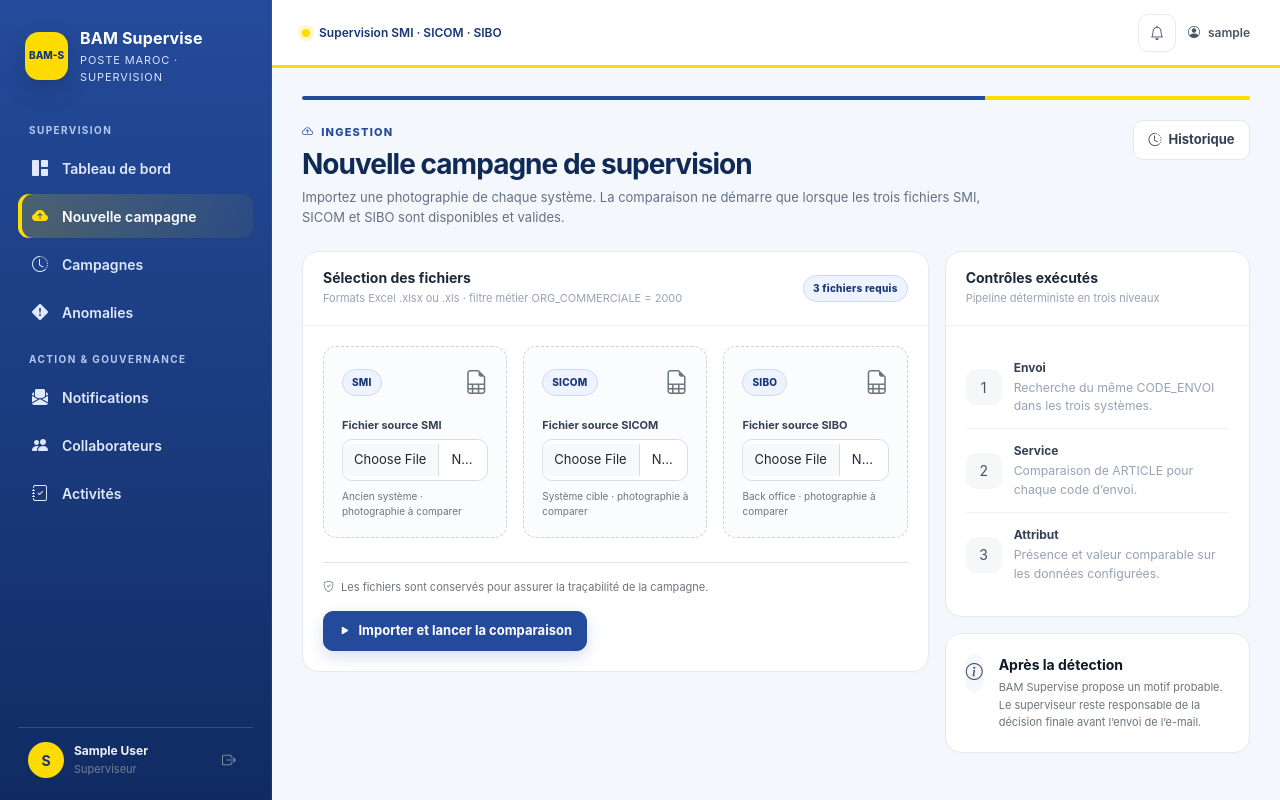
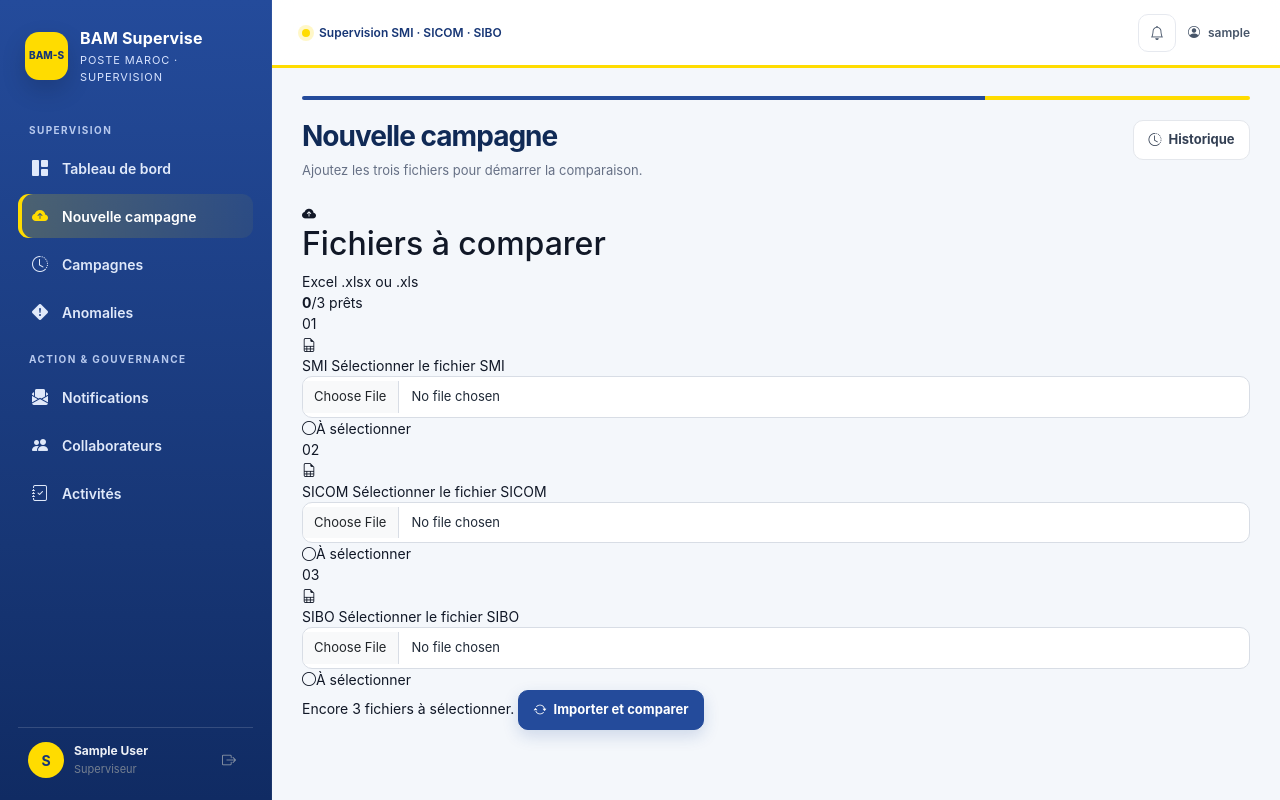
Before and after one commit to mohamedsamibouanani-cmyk/BAM-supervise, a Django app: page /campagnes/nouvelle/ in a window 1280 px wide. Run offline with Django 5.2, Linux system fonts and the light colour scheme; the visitor is signed in with stand-in values (Sample User, id 1); some libraries are stand-ins or nearby versions.

Commit message:
Simplifier et moderniser la nouvelle campagne

```diff
--- a/supervision/templates/supervision/campaign_form.html
+++ b/supervision/templates/supervision/campaign_form.html
@@ -1,72 +1,131 @@
 {% extends 'supervision/base.html' %}
-{% block title %}Nouvelle campagne · BAM Supervise{% endblock %}
+{% block title %}Nouvelle campagne | BAM Supervise{% endblock %}
 {% block content %}
-<div class="page-header">
+<div class="page-header campaign-heading">
   <div>
-    <div class="page-eyebrow"><i class="bi bi-cloud-arrow-up"></i> Ingestion</div>
-    <h1 class="page-title">Nouvelle campagne de supervision</h1>
-    <p class="page-subtitle">Importez une photographie de chaque système. La comparaison ne démarre que lorsque les trois fichiers SMI, SICOM et SIBO sont disponibles et valides.</p>
+    <h1 class="page-title">Nouvelle campagne</h1>
+    <p class="page-subtitle">Ajoutez les trois fichiers pour démarrer la comparaison.</p>
   </div>
-  <div class="page-actions"><a class="btn btn-light" href="{% url 'campaign_list' %}"><i class="bi bi-clock-history me-1"></i> Historique</a></div>
+  <div class="page-actions">
+    <a class="btn btn-light" href="{% url 'campaign_list' %}">
+      <i class="bi bi-clock-history me-1" aria-hidden="true"></i> Historique
+    </a>
+  </div>
 </div>
 
-<div class="row g-3">
-  <div class="col-xl-8">
-    <section class="panel">
-      <div class="panel-header"><div><h2 class="panel-title">Sélection des fichiers</h2><p class="panel-subtitle">Formats Excel .xlsx ou .xls · filtre métier ORG_COMMERCIALE = 2000</p></div><span class="system-badge">3 fichiers requis</span></div>
-      <div class="panel-body">
-        <form method="post" enctype="multipart/form-data">{% csrf_token %}
-          {% if form.non_field_errors %}<div class="alert alert-danger">{{ form.non_field_errors }}</div>{% endif %}
-          <div class="row g-3">
-            <div class="col-lg-4">
-              <div class="file-drop h-100">
-                <div class="d-flex align-items-center justify-content-between mb-3"><span class="system-badge">SMI</span><i class="bi bi-file-earmark-spreadsheet fs-4 text-secondary"></i></div>
-                <label class="form-label" for="{{ form.fichier_smi.id_for_label }}">Fichier source SMI</label>
-                {{ form.fichier_smi }}
-                {% if form.fichier_smi.errors %}<div class="text-danger mt-2 small">{{ form.fichier_smi.errors }}</div>{% endif %}
-                <div class="text-secondary mt-2" style="font-size:10px">Ancien système · photographie à comparer</div>
+<section class="campaign-import-shell" aria-labelledby="campaign-import-title">
+  <div class="campaign-import-topbar">
+    <div class="campaign-import-title">
+      <span class="campaign-import-icon"><i class="bi bi-cloud-arrow-up-fill" aria-hidden="true"></i></span>
+      <div>
+        <h2 id="campaign-import-title">Fichiers à comparer</h2>
+        <span>Excel .xlsx ou .xls</span>
       </div>
     </div>
-            <div class="col-lg-4">
-              <div class="file-drop h-100">
-                <div class="d-flex align-items-center justify-content-between mb-3"><span class="system-badge">SICOM</span><i class="bi bi-file-earmark-spreadsheet fs-4 text-secondary"></i></div>
-                <label class="form-label" for="{{ form.fichier_sicom.id_for_label }}">Fichier source SICOM</label>
-                {{ form.fichier_sicom }}
-                {% if form.fichier_sicom.errors %}<div class="text-danger mt-2 small">{{ form.fichier_sicom.errors }}</div>{% endif %}
-                <div class="text-secondary mt-2" style="font-size:10px">Système cible · photographie à comparer</div>
+    <div class="campaign-file-counter" aria-live="polite">
+      <strong data-ready-count>0</strong><span>/3 prêts</span>
     </div>
   </div>
-            <div class="col-lg-4">
-              <div class="file-drop h-100">
-                <div class="d-flex align-items-center justify-content-between mb-3"><span class="system-badge">SIBO</span><i class="bi bi-file-earmark-spreadsheet fs-4 text-secondary"></i></div>
-                <label class="form-label" for="{{ form.fichier_sibo.id_for_label }}">Fichier source SIBO</label>
-                {{ form.fichier_sibo }}
-                {% if form.fichier_sibo.errors %}<div class="text-danger mt-2 small">{{ form.fichier_sibo.errors }}</div>{% endif %}
-                <div class="text-secondary mt-2" style="font-size:10px">Back office · photographie à comparer</div>
+
+  <form method="post" enctype="multipart/form-data" novalidate data-campaign-form>{% csrf_token %}
+    {% if form.errors %}
+      <div class="alert alert-danger import-feedback" role="alert">
+        <i class="bi bi-x-circle-fill" aria-hidden="true"></i>
+        <div>
+          <strong>Import impossible</strong>
+          <ul>
+            {% for field in form %}{% for error in field.errors %}<li>{{ error }}</li>{% endfor %}{% endfor %}
+            {% for error in form.non_field_errors %}<li>{{ error }}</li>{% endfor %}
+          </ul>
         </div>
       </div>
+    {% endif %}
+
+    <div class="campaign-file-grid">
+      <article class="campaign-file-card {% if form.fichier_smi.errors %}is-error{% endif %}" data-file-card>
+        <div class="campaign-step">01</div>
+        <div class="campaign-file-visual"><i class="bi bi-file-earmark-spreadsheet" aria-hidden="true"></i></div>
+        <span class="campaign-system-name">SMI</span>
+        <label for="{{ form.fichier_smi.id_for_label }}">Sélectionner le fichier SMI</label>
+        {{ form.fichier_smi }}
+        <div class="campaign-file-state {% if form.fichier_smi.errors %}is-error{% endif %}" data-file-state>
+          {% if form.fichier_smi.errors %}<i class="bi bi-x-circle-fill"></i><span>Fichier non valide</span>{% else %}<i class="bi bi-circle"></i><span>À sélectionner</span>{% endif %}
         </div>
-          <div class="d-flex flex-wrap align-items-center justify-content-between gap-3 mt-4 pt-3 border-top">
-            <div class="text-secondary" style="font-size:11px"><i class="bi bi-shield-check me-1"></i> Les fichiers sont conservés pour assurer la traçabilité de la campagne.</div>
-            <button class="btn btn-primary" type="submit"><i class="bi bi-play-fill me-1"></i> Importer et lancer la comparaison</button>
+      </article>
+
+      <article class="campaign-file-card {% if form.fichier_sicom.errors %}is-error{% endif %}" data-file-card>
+        <div class="campaign-step">02</div>
+        <div class="campaign-file-visual"><i class="bi bi-file-earmark-spreadsheet" aria-hidden="true"></i></div>
+        <span class="campaign-system-name">SICOM</span>
+        <label for="{{ form.fichier_sicom.id_for_label }}">Sélectionner le fichier SICOM</label>
+        {{ form.fichier_sicom }}
+        <div class="campaign-file-state {% if form.fichier_sicom.errors %}is-error{% endif %}" data-file-state>
+          {% if form.fichier_sicom.errors %}<i class="bi bi-x-circle-fill"></i><span>Fichier non valide</span>{% else %}<i class="bi bi-circle"></i><span>À sélectionner</span>{% endif %}
+        </div>
+      </article>
+
+      <article class="campaign-file-card {% if form.fichier_sibo.errors %}is-error{% endif %}" data-file-card>
+        <div class="campaign-step">03</div>
+        <div class="campaign-file-visual"><i class="bi bi-file-earmark-spreadsheet" aria-hidden="true"></i></div>
+        <span class="campaign-system-name">SIBO</span>
+        <label for="{{ form.fichier_sibo.id_for_label }}">Sélectionner le fichier SIBO</label>
+        {{ form.fichier_sibo }}
+        <div class="campaign-file-state {% if form.fichier_sibo.errors %}is-error{% endif %}" data-file-state>
+          {% if form.fichier_sibo.errors %}<i class="bi bi-x-circle-fill"></i><span>Fichier non valide</span>{% else %}<i class="bi bi-circle"></i><span>À sélectionner</span>{% endif %}
+        </div>
+      </article>
+    </div>
+
+    <div class="campaign-progress" aria-hidden="true"><span data-progress-bar></span></div>
+
+    <div class="campaign-import-actions">
+      <span class="campaign-ready-message" data-ready-message>Sélectionnez les 3 fichiers.</span>
+      <button class="btn btn-primary campaign-submit" type="submit">
+        <i class="bi bi-arrow-repeat me-1" aria-hidden="true"></i> Importer et comparer
+      </button>
     </div>
   </form>
-      </div>
 </section>
-  </div>
+{% endblock %}
 
-  <div class="col-xl-4">
-    <section class="panel mb-3">
-      <div class="panel-header"><div><h2 class="panel-title">Contrôles exécutés</h2><p class="panel-subtitle">Pipeline déterministe en trois niveaux</p></div></div>
-      <div class="panel-body quick-list">
-        <div class="quick-row"><span class="quick-icon">1</span><div class="quick-copy"><strong>Envoi</strong><small>Recherche du même CODE_ENVOI dans les trois systèmes.</small></div></div>
-        <div class="quick-row"><span class="quick-icon">2</span><div class="quick-copy"><strong>Service</strong><small>Comparaison de ARTICLE pour chaque code d’envoi.</small></div></div>
-        <div class="quick-row"><span class="quick-icon">3</span><div class="quick-copy"><strong>Attribut</strong><small>Présence et valeur comparable sur les données configurées.</small></div></div>
-      </div>
-    </section>
-    <section class="panel">
-      <div class="panel-body"><div class="d-flex gap-3"><span class="metric-icon"><i class="bi bi-info-circle"></i></span><div><strong class="d-block mb-1">Après la détection</strong><p class="mb-0 text-secondary" style="font-size:11px;line-height:1.6">BAM Supervise propose un motif probable. Le superviseur reste responsable de la décision finale avant l’envoi de l’e-mail.</p></div></div></div>
-    </section>
-  </div>
-</div>
+{% block scripts %}
+<script>
+(() => {
+  const form = document.querySelector('[data-campaign-form]');
+  if (!form) return;
+
+  const cards = [...form.querySelectorAll('[data-file-card]')];
+  const counter = document.querySelector('[data-ready-count]');
+  const progress = document.querySelector('[data-progress-bar]');
+  const message = document.querySelector('[data-ready-message]');
+
+  const refreshProgress = () => {
+    const ready = cards.filter((card) => card.querySelector('input[type="file"]').files.length > 0).length;
+    counter.textContent = ready;
+    progress.style.width = `${(ready / 3) * 100}%`;
+    message.textContent = ready === 3 ? 'Tout est prêt pour la comparaison.' : `Encore ${3 - ready} fichier${3 - ready > 1 ? 's' : ''} à sélectionner.`;
+    message.classList.toggle('is-ready', ready === 3);
+  };
+
+  cards.forEach((card) => {
+    const input = card.querySelector('input[type="file"]');
+    const state = card.querySelector('[data-file-state]');
+    input.addEventListener('change', () => {
+      card.classList.remove('is-error', 'is-ready');
+      state.classList.remove('is-error', 'is-ready');
+
+      if (input.files.length) {
+        card.classList.add('is-ready');
+        state.classList.add('is-ready');
+        state.innerHTML = `<i class="bi bi-check-circle-fill"></i><span>${input.files[0].name}</span>`;
+      } else {
+        state.innerHTML = '<i class="bi bi-circle"></i><span>À sélectionner</span>';
+      }
+      refreshProgress();
+    });
+  });
+
+  refreshProgress();
+})();
+</script>
 {% endblock %}
```
Lines whose indentation alone changed are shown as unchanged.
